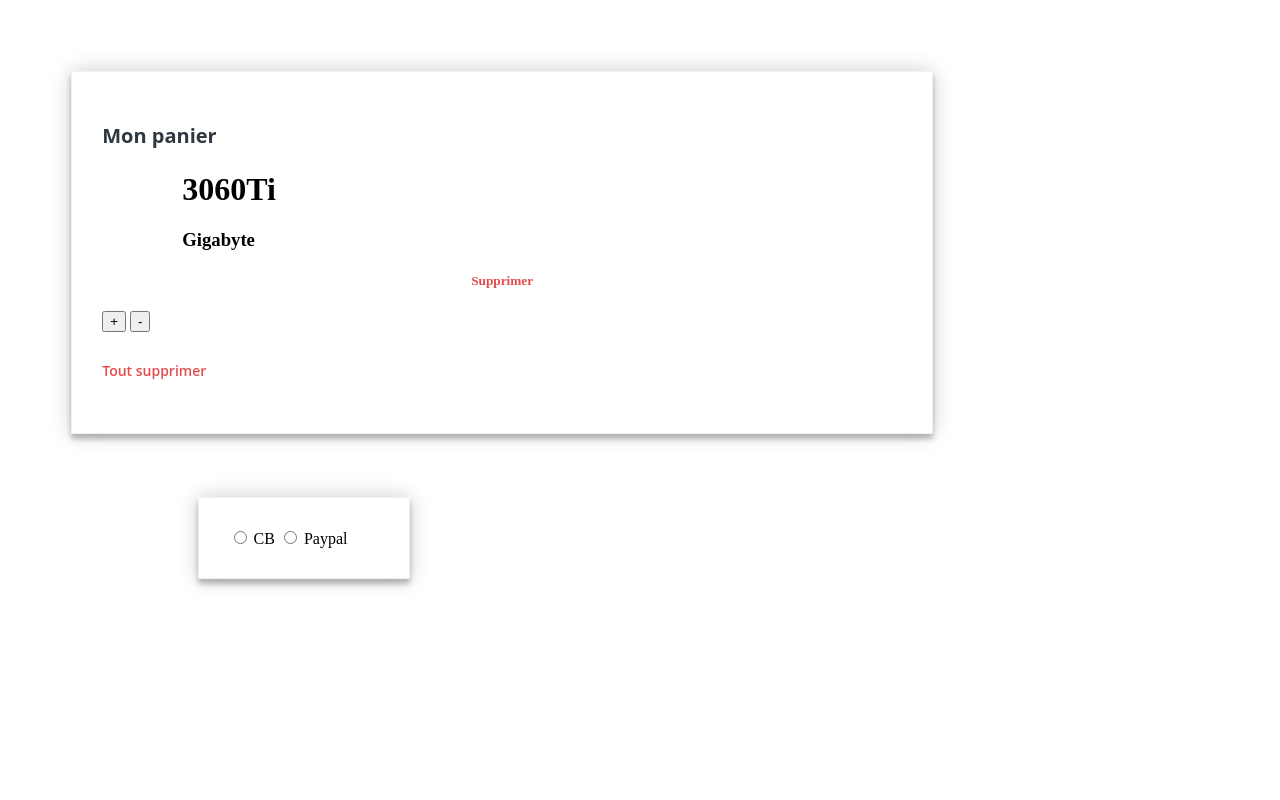
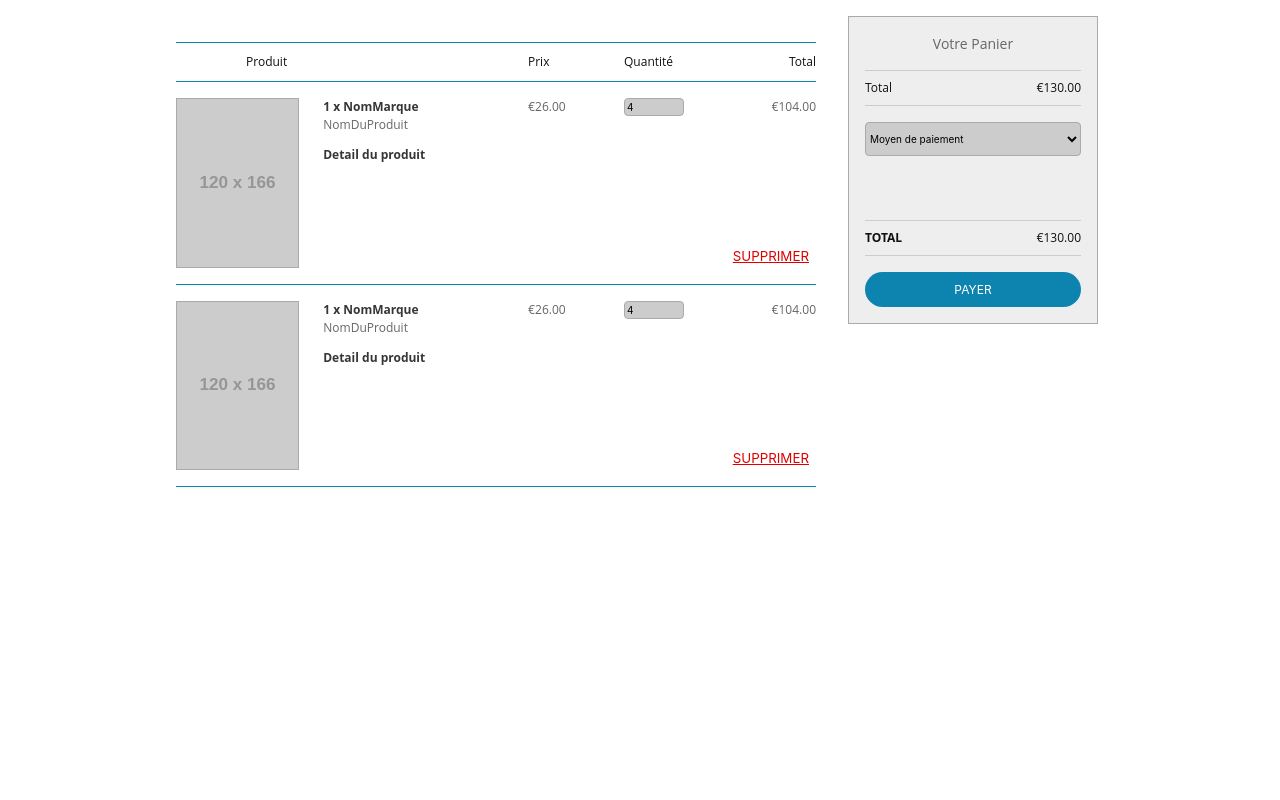
Before and after one commit to hugodevweb/projetphp, a PHP site: page /Pages/panier.php in a window 1280 px wide. Run offline with PHP 8.4, Linux system fonts and the light colour scheme; grey boxes labelled with a size stand in for pictures from a placeholder-image service; some libraries are stand-ins or nearby versions.

Commit message:
panier juste html et css
zzz

```diff
--- a/Pages/panier.php
+++ b/Pages/panier.php
@@ -1,83 +1,92 @@
-<html>
+<html lang="en">
+
 <head>
+<link rel="stylesheet" href="https://cdn.jsdelivr.net/npm/bulma@0.9.4/css/bulma.min.css">
   <meta charset="utf-8">
- <link href="../style/panier.css" rel="stylesheet">
+  <meta http-equiv="x-ua-compatible" content="ie=edge">
+  <meta name="viewport" content="width=device-width, initial-scale=1">
+  <link href="./style/panier.css" rel="stylesheet">
+  <title>Mon panier</title>
 </head>
+
 <body>
-
-	<div class="ContainerPanier">
-   	   <div class="Header">
-   	   	<h3 class="Heading">Mon panier</h3>
-			<div class="about">
-				<h1 class="title">3060Ti</h1>
-				<h3 class="subtitle">Gigabyte</h3>
+  <main>
+    <div class="basket">
+      <div class="basket-labels">
+        <ul>
+          <li class="item item-heading">Produit</li>
+          <li class="price">Prix</li>
+          <li class="quantity">Quantité</li>
+          <li class="subtotal">Total</li>
+        </ul>
       </div>
-
-			<h5 class="supprimer">Supprimer</h5>
-
-			<div class="counter">
-						<input type="submit" name="envoi" class="" value="+">
-						<input type="submit" name="envoi" class="" value="-">
+      <div class="basket-product">
+        <div class="item">
+          <div class="product-image">
+            <img src="http://placehold.it/120x166" alt="Placholder Image 2" class="product-frame">
           </div>
-   	   	 <h5 class="delete">Tout supprimer</h5>
+          <div class="product-details">
+            <h1><strong><span class="item-quantity">1</span> x NomMarque</strong> NomDuProduit</h1>
+            <p><strong>Detail du produit</strong></p>
           </div>
         </div>
-
-
-	<div class="ContainerPrix">
-   	   <div class="Header">
-		  <div class="payement">
-                        <label class="radio">
-                            <input type="radio" name="is_available" value="1">
-                            CB
-                        </label>
-                        <label class="radio">
-                            <input type="radio" name="is_available" value="0">
-                            Paypal
-                        </label>
+        <div class="price">26.00</div>
+        <div class="quantity">
+          <input type="number" value="4" min="1" class="quantity-field">
+        </div>
+        <div class="subtotal">104.00</div>
+        <div class="remove">
+          <button>Supprimer</button>
+        </div>
+      </div>
+      <div class="basket-product">
+        <div class="item">
+          <div class="product-image">
+            <img src="http://placehold.it/120x166" alt="Placholder Image 2" class="product-frame">
+          </div>
+          <div class="product-details">
+            <h1><strong><span class="item-quantity">1</span> x NomMarque</strong> NomDuProduit</h1>
+            <p><strong>Detail du produit</strong></p>
+          </div>
+        </div>
+        <div class="price">26.00</div>
+        <div class="quantity">
+          <input type="number" value="4" min="1" class="quantity-field">
+        </div>
+        <div class="subtotal">104.00</div>
+        <div class="remove">
+          <button>Supprimer</button>
         </div>
       </div>
     </div>
-		  <!-- <div class="Cart-Items">
-   	   	  <div class="image-box">
+    <aside>
+      <div class="summary">
+        <div class="summary-total-items"><span class="total-items"></span> Votre Panier</div>
+        <div class="summary-subtotal">
+          <div class="subtotal-title">Total</div>
+          <div class="subtotal-value final-value" id="basket-subtotal">130.00</div>
+          <div class="summary-promo hide">
+          </div>
+        </div>
+        <div class="summary-delivery">
+          <select name="delivery-collection" class="summary-delivery-selection">
+              <option value="0" selected="selected">Moyen de paiement</option>
+             <option value="collection">CB</option>
+             <option value="first-class">Paypal</option>
+             <option value="second-class">Bitcoin</option>
+          </select>
+        </div>
+        <div class="summary-total">
+          <div class="total-title">Total</div>
+          <div class="total-value final-value" id="basket-total">130.00</div>
+        </div>
+        <div class="summary-checkout">
+          <button class="checkout-cta">Payer</button>
 
         </div>
-   	   	  <div class="about">
-   	   	  	<h1 class="title">3060Ti</h1>
-   	   	  	<h3 class="subtitle">Gigabyte</h3>
       </div>
+    </aside>
+  </main>
+</body>
 
-
-   	   	  <div class="counter">
-			<input type="submit" name="envoi" class="" value="+">
-   	   	  	<input type="submit" name="envoi" class="" value="-">
-   	   	  </div>
-
-
-   	   	  <div class="prices">
-   	   	  	<div class="amount">prix</div>
-   	   	  	<div class="remove"><u>Supprimer</u></div>
-   	   	  </div>
-   	   </div>
-
-   	   <div class="Cart-Items">
-   	   	  <div class="image-box">
-
-   	   	  </div>
-   	   	  <div class="about">
-   	   	  	<h1 class="title">i5-12400F</h1>
-   	   	  	<h3 class="subtitle">Intel</h3>
-
-   	   	  </div>
-   	   	  <div class="counter">
-			<input type="submit" name="envoi" class="" value="+">
-			<input type="submit" name="envoi" class="" value="-">
-   	   	  </div>
-   	   	  <div class="prices">
-   	   	  	<div class="amount">prix</div>
-   	   	  	<div class="remove"><u>Supprimer</u></div>
-   	   	  </div>
-   	   </div> -->
-
-</body>
 </html>
--- a/style/panier.css
+++ b/style/panier.css
@@ -1,205 +1,390 @@
+@charset "utf-8";
 
+@import url('https://fonts.googleapis.com/css2?family=Montserrat:wght@300&display=swap');
 
-
-	.ContainerPanier{
-		height: auto;
-		width: 800px;
-		float: left;
-		padding: 30px;
-        margin-top:5%;
-		margin-left: 5%;
-        border: 1px solid #f1f1f1;
-        background: #fff;
-        box-shadow: 0 0 20px 0 rgba(0, 0, 0, 0.2), 0 5px 5px 0 rgba(0, 0, 0, 0.24);
+html,
+html a {
+  -webkit-font-smoothing: antialiased;
+  text-shadow: 1px 1px 1px rgba(0, 0, 0, 0.004);
 }
 
-	.ContainerPanier .Header .Heading{
-		font-size: 20px;
-		font-family: 'Open Sans';
-		font-weight: 700;
-		color: #2F3841;
+body {
+  background-color: #fff;
+  color: #666;
+  font-family: 'Open Sans', sans-serif;
+  font-size: 62.5%;
+  margin: 0 auto;
 }
 
-
-	.ContainerPanier .Header .supprimer{
-		text-align: center;
-		color: #E44C4C;
-		cursor: pointer;
+a {
+  border: 0 none;
+  outline: 0;
+  text-decoration: none;
 }
 
-
-	.ContainerPanier .Header .delete{
-	padding-top: 5px;
-	font-size: 14px;
-	font-family: 'Open Sans';
-	font-weight: 600;
-	color: #E44C4C;
-	cursor: pointer;
+strong {
+  font-weight: bold;
 }
 
-	.ContainerPanier .Header .about{
-		margin-left: 10%;
+p {
+  margin: 0.75rem 0 0;
+}
+
+h1 {
+  font-size: 0.75rem;
+  font-weight: normal;
+  margin: 0;
+  padding: 0;
+}
+
+input,
+button {
+  border: 0 none;
+  outline: 0 none;
+}
+
+button {
+  background-color: #0d84af;
+  color: #fff;
+  border-radius: 30px;
+}
+
+button:hover,
+button:focus {
+  background-color: white;
+  color: #0d84af;
+  border-radius: 30px;
+  border: 1px solid #0d84af;
+}
+
+img,
+.basket-module,
+.basket-labels,
+.basket-product {
+  width: 100%;
+}
+
+input,
+button,
+.basket,
+.basket-module,
+.basket-labels,
+.item,
+.price,
+.quantity,
+.subtotal,
+.basket-product,
+.product-image,
+.product-details {
+  float: left;
+}
+
+.price:before,
+.subtotal:before,
+.subtotal-value:before,
+.total-value:before,
+.promo-value:before {
+  content: '€';
+}
+
+.hide {
+  display: none;
+}
+
+main {
+  clear: both;
+  font-size: 0.75rem;
+  margin: 0 auto;
+  overflow: hidden;
+  padding: 1rem 0;
+  width: 960px;
+}
+
+.basket,
+aside {
+  padding: 0 1rem;
+  -webkit-box-sizing: border-box;
+  -moz-box-sizing: border-box;
+  box-sizing: border-box;
+}
+
+.basket {
+  width: 70%;
+}
+
+.basket-module {
+  color: #111;
+}
+
+label {
+  display: block;
+  margin-bottom: 0.3125rem;
 }
 
 
 
 
-	.ContainerPrix{
-		height: auto;
-		width: 150px;
-		float: left;
-		margin-top: 5%;
-		padding: 30px;
-		margin-left: 15%;
-        border: 1px solid #f1f1f1;
-        background: #fff;
-        box-shadow: 0 0 20px 0 rgba(0, 0, 0, 0.2), 0 5px 5px 0 rgba(0, 0, 0, 0.24);
+
+.basket-labels {
+  border-top: 1px solid #0d84af;
+  border-bottom: 1px solid #0d84af;
+  margin-top: 1.625rem;
 }
 
-
-
-    /* #logo {
-       max-height: 3rem;
+ul {
+  list-style: none;
+  margin: 0;
+  padding: 0;
 }
 
-    .header-main{
-      background-color:rgb(0, 114, 149) ;
-    }
-    .navbar {
-      left: 23vw;
-      height: 9vh;
-      background-color:rgb(0, 114, 149);
+li {
+  color: #111;
+  display: inline-block;
+  padding: 0.625rem 0;
 }
 
-
-
-
-	.Heading{
-		font-size: 20px;
-		font-family: 'Open Sans';
-		font-weight: 700;
-		color: #2F3841;
+li.price:before,
+li.subtotal:before {
+  content: '';
 }
 
-	.Action{
-		font-size: 14px;
-		font-family: 'Open Sans';
-		font-weight: 600;
-		color: #E44C4C;
-		cursor: pointer;
-		border-bottom: 1px solid #E44C4C;
+.item {
+  width: 55%;
 }
 
-	.Cart-Items{
-		margin: auto;
-		width: 90%;
-		height: 30%;
-		display: flex;
-		justify-content: space-between;
-		align-items: center;
+.price,
+.quantity,
+.subtotal {
+  width: 15%;
 }
-	.image-box{
-		width: 15%;
+
+.subtotal {
+  text-align: right;
+}
+
+.remove {
+  bottom: 1.125rem;
+  float: right;
+  position: absolute;
+  right: 0;
+  text-align: right;
+  width: 45%;
+}
+
+.remove button {
+  background-color: transparent;
+  color: #DF0101;
+  float: none;
+  text-decoration: underline;
+  text-transform: uppercase;
+  border: 1px solid white;
+}
+
+.item-heading {
+  padding-left: 4.375rem;
+  -webkit-box-sizing: border-box;
+  -moz-box-sizing: border-box;
+  box-sizing: border-box;
+}
+
+.basket-product {
+  border-bottom: 1px solid #0d84af;
+  padding: 1rem 0;
+  position: relative;
+}
+
+.product-image {
+  width: 35%;
+}
+
+.product-details {
+  width: 65%;
+}
+
+.product-frame {
+  border: 1px solid #aaa;
+}
+
+.product-details {
+  padding: 0 1.5rem;
+  -webkit-box-sizing: border-box;
+  -moz-box-sizing: border-box;
+  box-sizing: border-box;
+}
+
+.quantity-field {
+  background-color: #ccc;
+  border: 1px solid #aaa;
+  border-radius: 4px;
+  font-size: 0.625rem;
+  padding: 2px;
+  width: 3.75rem;
+}
+
+aside {
+  float: right;
+  position: relative;
+  width: 30%;
+}
+
+.summary {
+  background-color: #eee;
+  border: 1px solid #aaa;
+  padding: 1rem;
+  position: fixed;
+  width: 250px;
+  -webkit-box-sizing: border-box;
+  -moz-box-sizing: border-box;
+  box-sizing: border-box;
+}
+
+.summary-total-items {
+  color: #666;
+  font-size: 0.875rem;
   text-align: center;
 }
-	.about{
-		height: 100%;
-		width: 24%;
-	}
-	.title{
-		padding-top: 10px;
-		line-height: 10px;
-		font-size: 32px;
-		font-family: 'Open Sans';
-		font-weight: 800;
-		color: #202020;
-	}
-	.subtitle{
-		line-height: 10px;
-		font-size: 18px;
-		font-family: 'Open Sans';
-		font-weight: 600;
-		color: #909090;
+
+.summary-subtotal,
+.summary-total {
+  border-top: 1px solid #ccc;
+  border-bottom: 1px solid #ccc;
+  clear: both;
+  margin: 1rem 0;
+  overflow: hidden;
+  padding: 0.5rem 0;
 }
 
-	.counter{
-		width: 15%;
-		display: flex;
-		justify-content: space-between;
-		align-items: center;
-	}
-	.btn{
-		width: 40px;
-		height: 40px;
-		border-radius: 50%;
-		background-color: #d9d9d9;
-		display: flex;
-		justify-content: center;
-		align-items: center;
-		font-size: 20px;
-		font-family: 'Open Sans';
-		font-weight: 900;
-		color: #202020;
-		cursor: pointer;
-	}
-	.count{
-		font-size: 20px;
-		font-family: 'Open Sans';
-		font-weight: 600;
-		color: #202020;
+.subtotal-title,
+.subtotal-value,
+.total-title,
+.total-value,
+.promo-title,
+.promo-value {
+  color: #111;
+  float: left;
+  width: 50%;
 }
 
-	.prices{
-		height: 100%;
+.summary-promo {
+  -webkit-transition: all .3s ease;
+  -moz-transition: all .3s ease;
+  -o-transition: all .3s ease;
+  transition: all .3s ease;
+}
+
+.promo-title {
+  float: left;
+  width: 70%;
+}
+
+.promo-value {
+  color: #8B0000;
+  float: left;
+  text-align: right;
+  width: 30%;
+}
+
+.summary-delivery {
+  padding-bottom: 3rem;
+}
+
+.subtotal-value,
+.total-value {
   text-align: right;
 }
-	.amount{
-		padding-top: 20px;
-		font-size: 26px;
-		font-family: 'Open Sans';
-		font-weight: 800;
-		color: #202020;
+
+.total-title {
+  font-weight: bold;
+  text-transform: uppercase;
 }
 
-	.remove{
-		padding-top: 5px;
-		font-size: 14px;
-		font-family: 'Open Sans';
-		font-weight: 600;
-		color: #E44C4C;
-		cursor: pointer;
+.summary-checkout {
+  display: block;
 }
 
-	.pad{
-		margin-top: 5px;
+.checkout-cta {
+  display: block;
+  float: none;
+  font-size: 0.75rem;
+  text-align: center;
+  text-transform: uppercase;
+  padding: 0.625rem 0;
+  width: 100%;
 }
 
-	hr{
-		width: 66%;
-		float: right;
-		margin-right: 5%;
+.summary-delivery-selection {
+  background-color: #ccc;
+  border: 1px solid #aaa;
+  border-radius: 4px;
+  display: block;
+  font-size: 0.625rem;
+  height: 34px;
+  width: 100%;
 }
 
-
-
-	.items{
-		font-size: 16px;
-		font-family: 'Open Sans';
-		font-weight: 500;
-		color: #909090;
-		line-height: 10px;
+@media screen and (max-width: 640px) {
+  aside,
+  .basket,
+  .summary,
+  .item,
+  .remove {
+    width: 100%;
+  }
+  .basket-labels {
+    display: none;
+  }
+  .basket-module {
+    margin-bottom: 1rem;
+  }
+  .item {
+    margin-bottom: 1rem;
+  }
+  .product-image {
+    width: 40%;
+  }
+  .product-details {
+    width: 60%;
+  }
+  .price,
+  .subtotal {
+    width: 33%;
+  }
+  .quantity {
+    text-align: center;
+    width: 34%;
+  }
+  .quantity-field {
+    float: none;
+  }
+  .remove {
+    bottom: 0;
+    text-align: left;
+    margin-top: 0.75rem;
+    position: relative;
+  }
+  .remove button {
+    padding: 0;
+  }
+  .summary {
+    margin-top: 1.25rem;
+    position: relative;
+  }
 }
 
-	.button{
-		margin-top: 10px;
+@media screen and (min-width: 641px) and (max-width: 960px) {
+  aside {
+    padding: 0 1rem 0 0;
+  }
+  .summary {
+    width: 28%;
+  }
+}
+
+@media screen and (max-width: 960px) {
+  main {
     width: 100%;
-		height: 40px;
-		border: none;
-		background: linear-gradient(to bottom right, #B8D7FF, #8EB7EB);
-		border-radius: 20px;
-		cursor: pointer;
-		font-size: 16px;
-		font-family: 'Open Sans';
-		font-weight: 600;
-		color: #202020;
-	} */
+  }
+  .product-details {
+    padding: 0 1rem;
+  }
+}
```
Lines whose indentation alone changed are shown as unchanged.
